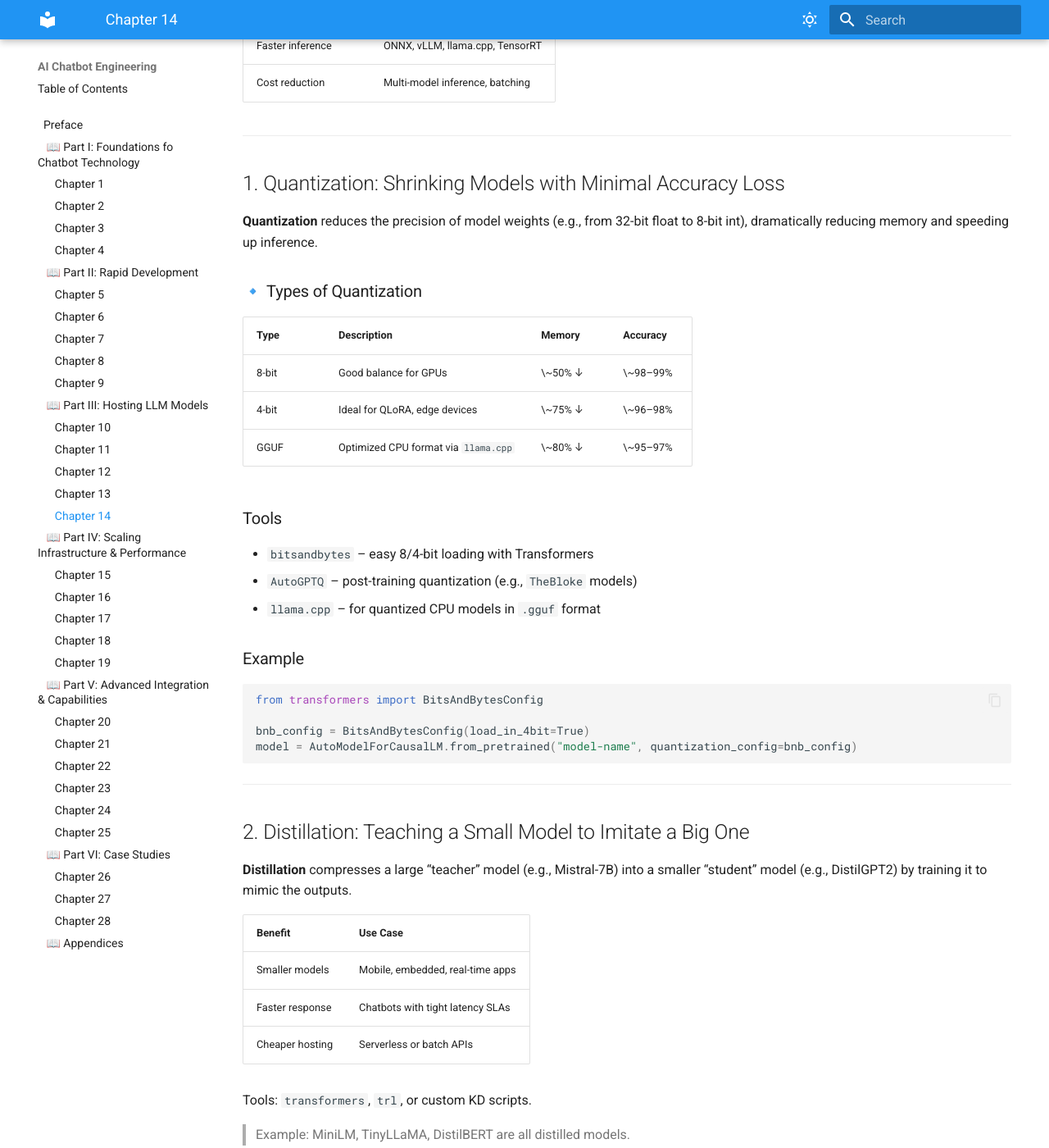
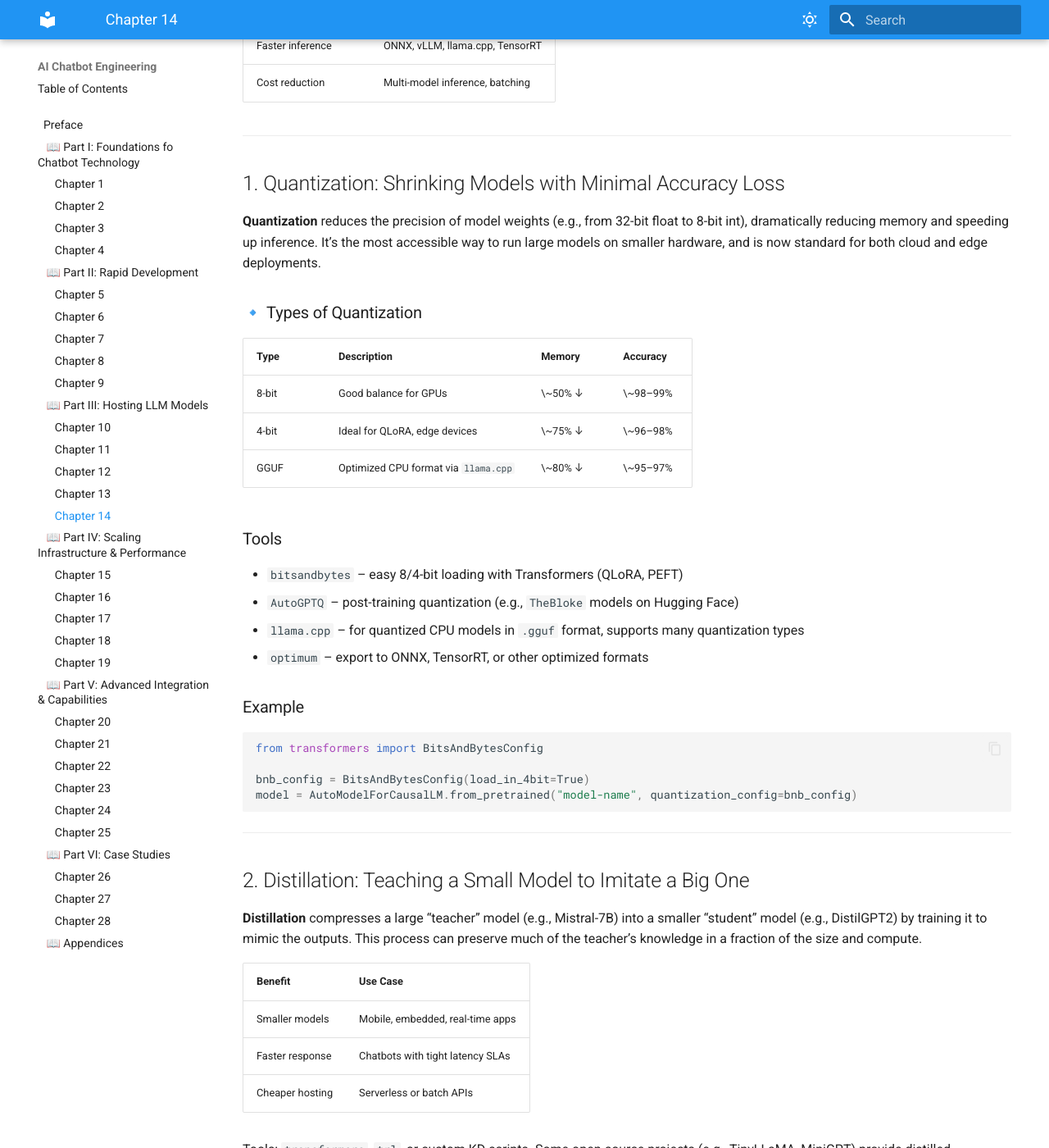
Before and after one commit to McKlay/ai-chatbot-engineering, an MkDocs documentation site: the page built from docs/chapter14.md, in a window 1280 px wide and 1400 px high, scrolled down 586 px. Shown: the whole window at 82% size. Built offline with MkDocs 1.6.1 and Material for MkDocs 9.7.7, drawn with Linux system fonts in a browser that asks for light colours; some of the changed text lies outside the part shown.

Commit message:
Optimization Context

````diff
--- a/docs/chapter14.md
+++ b/docs/chapter14.md
@@ -7,9 +7,10 @@
 
 > *"The real magic isn’t in training the model—it’s in making it fast, cheap, and useful."*
 
+
 You’ve got your model fine-tuned. It responds like a pro. But now comes the hard part: **serving it to real users** without crashing your GPU, melting your cloud bill, or waiting 10 seconds per response.
 
-This chapter covers the art and science of **LLM optimization**—from quantization and distillation to inference accelerators like **vLLM**, **ONNX**, and **TensorRT**. These are the weapons used by companies that need real-time chat at scale, low-latency edge devices, or just a snappy MVP on a tight budget.
+This chapter covers the art and science of **LLM optimization**—from quantization and distillation to inference accelerators like **vLLM**, **ONNX**, and **TensorRT**. These are the weapons used by companies that need real-time chat at scale, low-latency edge devices, or just a snappy MVP on a tight budget. You’ll learn how to choose the right trade-offs for your use case and stack.
 
 ---
 
@@ -26,7 +27,8 @@
 
 ## 1. Quantization: Shrinking Models with Minimal Accuracy Loss
 
-**Quantization** reduces the precision of model weights (e.g., from 32-bit float to 8-bit int), dramatically reducing memory and speeding up inference.
+
+**Quantization** reduces the precision of model weights (e.g., from 32-bit float to 8-bit int), dramatically reducing memory and speeding up inference. It’s the most accessible way to run large models on smaller hardware, and is now standard for both cloud and edge deployments.
 
 ### 🔹 Types of Quantization
 
@@ -36,11 +38,13 @@
 | 4-bit | Ideal for QLoRA, edge devices        | \~75% ↓ | \~96–98% |
 | GGUF  | Optimized CPU format via `llama.cpp` | \~80% ↓ | \~95–97% |
 
+
 ### Tools
 
-* `bitsandbytes` – easy 8/4-bit loading with Transformers
-* `AutoGPTQ` – post-training quantization (e.g., `TheBloke` models)
-* `llama.cpp` – for quantized CPU models in `.gguf` format
+* `bitsandbytes` – easy 8/4-bit loading with Transformers (QLoRA, PEFT)
+* `AutoGPTQ` – post-training quantization (e.g., `TheBloke` models on Hugging Face)
+* `llama.cpp` – for quantized CPU models in `.gguf` format, supports many quantization types
+* `optimum` – export to ONNX, TensorRT, or other optimized formats
 
 ### Example
 
@@ -55,7 +59,8 @@
 
 ## 2. Distillation: Teaching a Small Model to Imitate a Big One
 
-**Distillation** compresses a large “teacher” model (e.g., Mistral-7B) into a smaller “student” model (e.g., DistilGPT2) by training it to mimic the outputs.
+
+**Distillation** compresses a large “teacher” model (e.g., Mistral-7B) into a smaller “student” model (e.g., DistilGPT2) by training it to mimic the outputs. This process can preserve much of the teacher’s knowledge in a fraction of the size and compute.
 
 | Benefit         | Use Case                         |
 | --------------- | -------------------------------- |
@@ -63,7 +68,8 @@
 | Faster response | Chatbots with tight latency SLAs |
 | Cheaper hosting | Serverless or batch APIs         |
 
-Tools: `transformers`, `trl`, or custom KD scripts.
+
+Tools: `transformers`, `trl`, or custom KD scripts. Some open-source projects (e.g., TinyLLaMA, MiniGPT) provide distilled checkpoints for popular architectures.
 
 > Example: MiniLM, TinyLLaMA, DistilBERT are all distilled models.
 
@@ -77,52 +83,63 @@
 * Best used post-fine-tuning
 * Works well with distillation
 
-Not widely used in production due to accuracy risk, but helpful in tight environments.
+
+Not widely used in production due to accuracy risk, but helpful in tight environments. Pruning is often combined with quantization or distillation for maximum effect.
 
 ---
 
 ## 4. Accelerated Inference Engines
 
-Optimizing how the model **runs**, not just what it knows.
+
+Optimizing how the model **runs**, not just what it knows. Inference engines can dramatically improve throughput, latency, and hardware utilization.
+
 
 ### 🔹 ONNX Runtime
 
 * Converts models to **ONNX format** for hardware-agnostic speedups
-* Used for **low-latency APIs**, embedded systems
+* Used for **low-latency APIs**, embedded systems, and cross-platform deployment
+* Supports quantized and pruned models
 
 ```bash
 optimum-cli export onnx --model mistralai/Mistral-7B-Instruct-v0.1 ./onnx_model
 ```
 
+
 ### 🔹 TensorRT
 
-* NVIDIA’s deep learning inference SDK
+* NVIDIA’s deep learning inference SDK for GPU acceleration
 * Great for **batching and low-latency** GPU apps
+* Can be combined with ONNX export for maximum performance
 
 ```bash
 optimum-cli export tensorrt --model path_to_model ./trt_model
 ```
 
+
 ### 🔹 vLLM (by LMSYS)
 
 > “Serving LLMs like search engines.”
 
-* FlashAttention 2 support
-* Multi-user, multi-turn parallelism
-* Hugely reduces context reprocessing
+* FlashAttention 2 support for efficient attention computation
+* Multi-user, multi-turn parallelism (serves many users at once)
+* Hugely reduces context reprocessing, enabling high throughput
+* OpenAI-compatible API for easy integration
 
 ```bash
 pip install vllm
 python -m vllm.entrypoints.openai.api_server --model mistralai/Mistral-7B-Instruct-v0.1
 ```
 
-Use this for **high-concurrency chatbots**, especially in production.
+
+Use this for **high-concurrency chatbots**, especially in production. vLLM is rapidly becoming the standard for LLM serving at scale.
+
 
 ### 🔹 llama.cpp / GGUF
 
-* Fast CPU-only inference
-* Ideal for **offline or edge**
-* Supports WebAssembly, iOS, Windows
+* Fast CPU-only inference, supports quantized models (Q4, Q5, Q8, etc.)
+* Ideal for **offline or edge** deployments, including mobile and browser
+* Supports WebAssembly, iOS, Windows, and Linux
+* Many GUIs and wrappers available (LM Studio, Ollama, text-generation-webui)
 
 ---
 
@@ -135,11 +152,13 @@
 | Chat history caching | Redis, local session state       |
 | Model routing        | Router layer + FastAPI endpoints |
 
+
 You can serve:
 
-* Multiple models (e.g., 7B for normal, 13B for premium)
-* Multiple versions (e.g., v1, v2)
-* Multiple LoRA adapters loaded at runtime (via `merge_and_unload()`)
+* Multiple models (e.g., 7B for normal, 13B for premium, or different domains)
+* Multiple versions (e.g., v1, v2, A/B testing)
+* Multiple LoRA adapters loaded at runtime (via `merge_and_unload()` or PEFT)
+* Dynamic routing based on user, use case, or load
 
 ---
 
@@ -154,9 +173,11 @@
 | vLLM          | Multi-user chat systems             | Parallelism + performance |
 | llama.cpp     | Offline / local / embedded          | Lightweight inference     |
 
-> *Fine-tuning gives you a custom brain. Optimization gives it wings.*
+
+> *Fine-tuning gives you a custom brain. Optimization gives it wings. The right optimizations can make the difference between a demo and a production-ready AI system.*
 
 ---
+
 
 With that, you’ve reached the final chapter of **Part 3: Hosting Your Own LLM Models**. You now know how to:
 
@@ -166,4 +187,5 @@
 ✅ Fine-tune models for your domain
 ✅ Optimize for fast, scalable inference
 
-> *Next up: Part 4 — Scaling Infrastructure and Performance for Business.*
+
+> *Next up: Part 4 — Scaling Infrastructure and Performance for Business. You’ll learn how to orchestrate, monitor, and scale your AI stack for real-world demands.*
````
